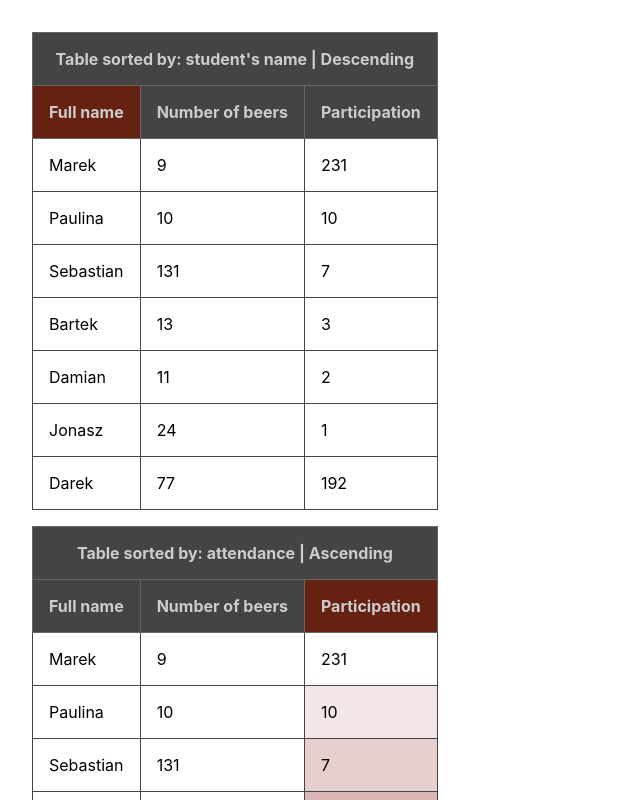
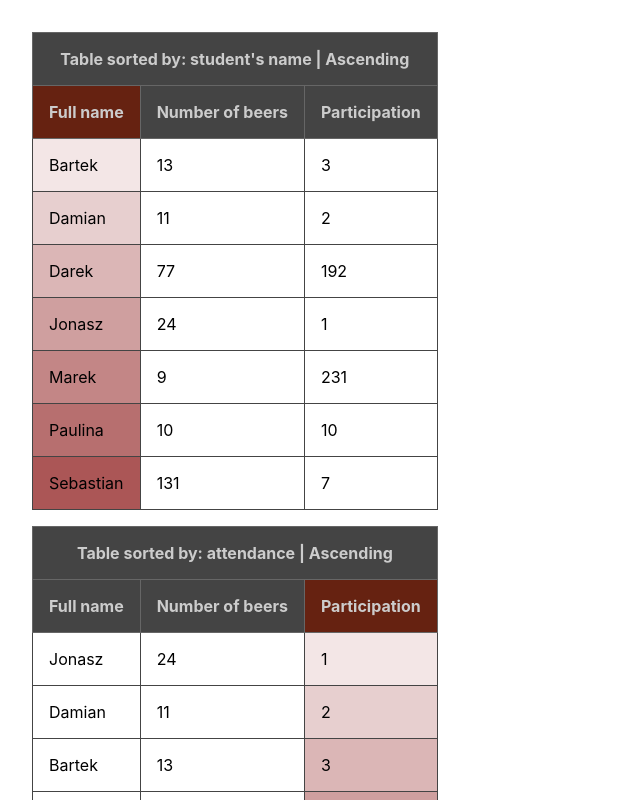
Before and after one commit to argasek/codebrainers-2020-09, a React (Create React App) app: page / in a window 1280 px wide. Shown: the top 800 px of the page, without its empty margins (0-640 px from the left). Built offline with nearby package versions, Linux system fonts and the light colour scheme.

Commit message:
Color column cells after sorting criteria, if descending from lighter to darker, and if ascending form darker to lighter - Solved.

```diff
--- a/src/App.js
+++ b/src/App.js
@@ -6,7 +6,7 @@ import {codebrainersStudents} from "./models/student";
 function App() {
     return (
         <div>
-            <StudentList students={codebrainersStudents} sortBy="fullName" sortDirection={false} />
+            <StudentList students={codebrainersStudents} sortBy="fullName" sortDirection={true} />
             <StudentList students={codebrainersStudents} sortBy="participationCount" sortDirection={true}/>
             <StudentList students={codebrainersStudents} sortBy="numberOfBeers" sortDirection={false}/>
         </div>
--- a/src/components/StudentList.js
+++ b/src/components/StudentList.js
@@ -13,19 +13,20 @@ function StudentList(props) {
     let backgroundStyleAttend;
     let checkedLabelBackground = {backgroundColor:"#621"};
     let counter =0;
+    let sortingTitle;
 
 
 
     if (sortBy === "fullName") {
-        sortBy = "student's name";
+        sortingTitle = "student's name";
         backgroundStyleName = checkedLabelBackground;
 
     } else if (sortBy === "participationCount") {
-        sortBy = "attendance";
+        sortingTitle = "attendance";
         backgroundStyleAttend = checkedLabelBackground;
 
     } else {
-        sortBy = "earned beers";
+        sortingTitle = "earned beers";
         backgroundStyleBeer = checkedLabelBackground;
     }
 
@@ -47,7 +48,7 @@ function StudentList(props) {
         <table className='student-table' cellSpacing="0" cellPadding="0">
             <thead>
             <tr>
-                <th colSpan={3}>Table sorted by: {sortBy} | {directionValue}</th>
+                <th colSpan={3}>Table sorted by: {sortingTitle} | {directionValue}</th>
 
             </tr>
             <tr>
--- a/src/components/StudentRow.js
+++ b/src/components/StudentRow.js
@@ -20,10 +20,10 @@ export default function StudentRow(props) {
     let alterA =changeAlterA(counter);
 
     function changeA(counter) {
-        return counter * 0.1;
+        return 0.1 +(counter/10);
     }
     function changeAlterA(counter){
-        return 1-(counter * 0.1);
+        return (iterationCount/10)-(counter * 0.1);
     }
 
     let concatenatedColor = rgba + '(' + r + ',' + g + ',' + b + ',' + a + ')';
@@ -31,29 +31,32 @@ export default function StudentRow(props) {
     let checkedCellsBackground = {backgroundColor: concatenatedColor};
     let checkedCellsBackgroundAlter ={backgroundColor: concatenatedColorAlter};
     console.log(checkedCellsBackgroundAlter);
+    console.log(checkedCellsBackground);
+    console.log(iterationCount);
 
 
-    if (sortBy === "student's name") {
+
+    if (sortBy === "fullName") {
         if (directionValue === "Ascending") {
             backgroundStyleCellsName = checkedCellsBackground;
         } else {
-            backgroundStyleCellsName = {checkedCellsBackgroundAlter};
+            backgroundStyleCellsName = checkedCellsBackgroundAlter;
 
         }
 
-    } else if (sortBy === "earned beers") {
+    } else if (sortBy === "numberOfBeers") {
         if (directionValue === "Ascending") {
             backgroundStyleCellsBeers = checkedCellsBackground;
         } else {
-            backgroundStyleCellsBeers = {backgroundColor: "#333"}
+            backgroundStyleCellsBeers = checkedCellsBackgroundAlter;
 
         }
-    } else if (sortBy === "attendance") {
+    } else if (sortBy === "participationCount") {
         if (directionValue === "Ascending") {
             backgroundStyleCellsAttendance = checkedCellsBackground;
 
         } else {
-            backgroundStyleCellsAttendance = {backgroundColor: "#333"}
+            backgroundStyleCellsAttendance = checkedCellsBackgroundAlter;
 
         }
     }
--- a/src/models/student.js
+++ b/src/models/student.js
@@ -14,6 +14,7 @@ const codebrainersStudents = [
     new Student('Damian', 2, 11),
     new Student('Jonasz', 1, 24),
     new Student('Darek', 192, 77),
+   ,
 ];
 
-export { codebrainersStudents, Student };
+export {codebrainersStudents, Student};
```
